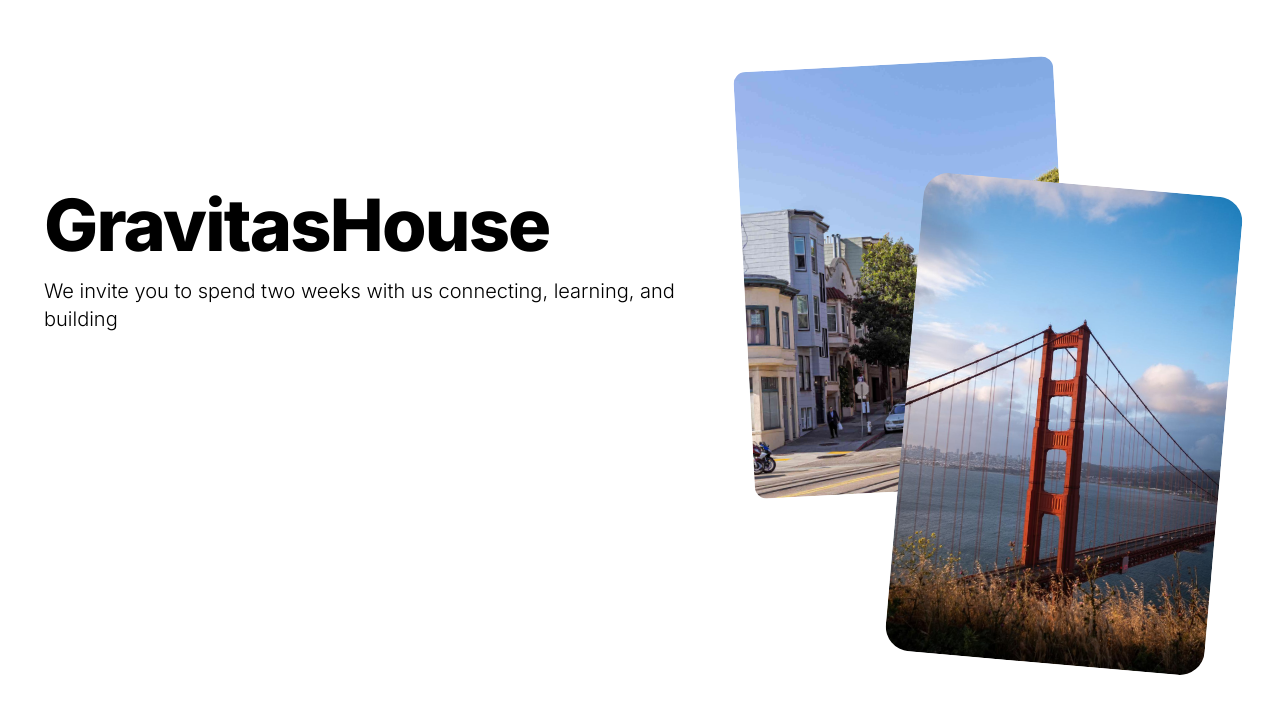
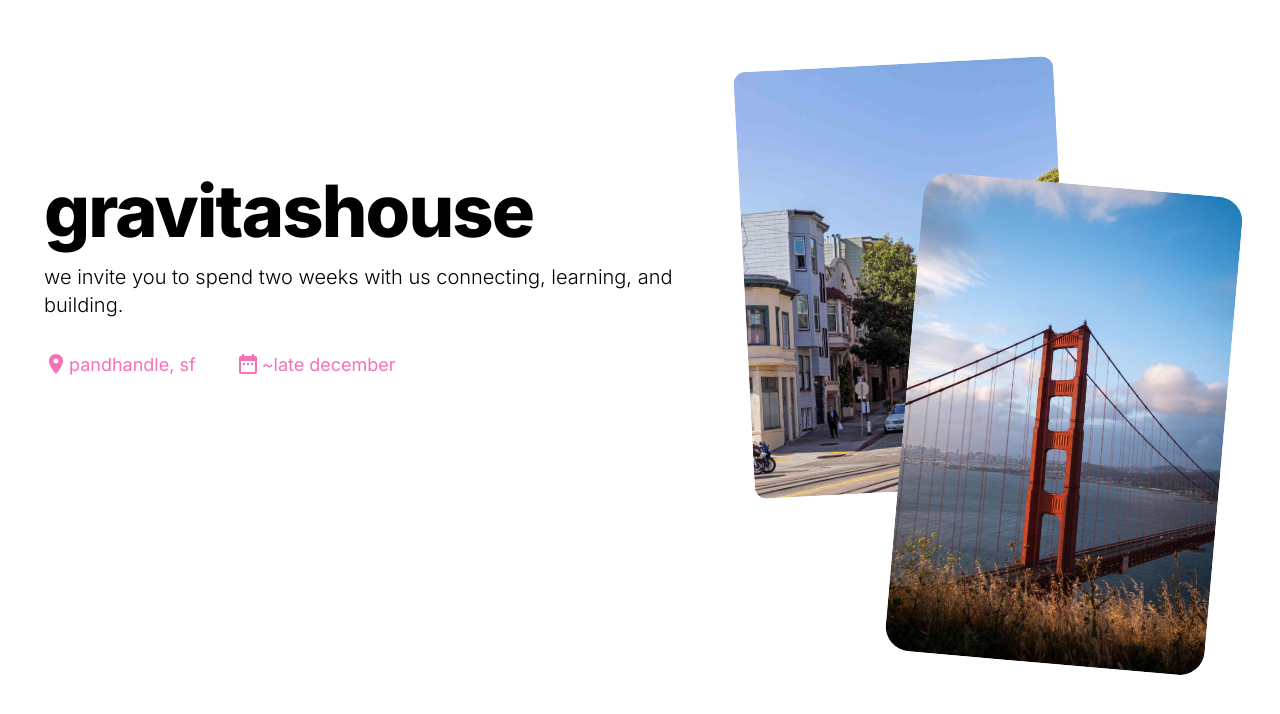
Before and after one commit to ritvikir/hackerhouse, a Next.js app: page / in a window 1280 px wide. Shown: the top 714 px of the page. Built offline with nearby package versions, Linux system fonts and the light colour scheme.

Commit message:
add date + location icons

```diff
--- a/package.json
+++ b/package.json
@@ -9,11 +9,15 @@
     "lint": "next lint"
   },
   "dependencies": {
+    "@fortawesome/fontawesome-svg-core": "^6.4.0",
+    "@fortawesome/free-solid-svg-icons": "^6.4.0",
+    "@fortawesome/react-fontawesome": "^0.2.0",
     "autoprefixer": "10.4.14",
     "next": "13.4.8",
     "postcss": "8.4.24",
     "react": "18.2.0",
     "react-dom": "18.2.0",
+    "react-icons": "^4.10.1",
     "tailwindcss": "3.3.2"
   }
 }
--- a/src/app/globals.css
+++ b/src/app/globals.css
@@ -2,8 +2,8 @@
 @tailwind components;
 @tailwind utilities;
 
-@import url('https://fonts.googleapis.com/css2?family=Merriweather:ital,wght@0,300;0,400;0,700;0,900;1,300;1,400;1,700;1,900&display=swap');
-
-/* h1 {
-    font-family: 'Merriweather', serif;
+@import url('https://fonts.googleapis.com/css2?family=Lora:ital,wght@0,400;0,500;0,600;0,700;1,400;1,500;1,600;1,700&display=swap');
+/*
+* {
+    font-family: 'Lora', serif;
 } */
--- a/src/app/page.js
+++ b/src/app/page.js
@@ -1,4 +1,6 @@
 import Image from "next/image";
+import { MdLocationOn } from 'react-icons/md';
+import {MdDateRange} from 'react-icons/md'
 
 export default function Home() {
   return (
@@ -7,12 +9,25 @@ export default function Home() {
         <div class="grid max-w-screen-xl px-4 py-8 mx-auto lg:gap-8 xl:gap-0 lg:py-16 lg:grid-cols-12">
           <div class=" place-self-center lg:col-span-7 mx-auto">
             <h1 class="max-w-2xl mb-4 text-4xl font-extrabold tracking-tight leading-none md:text-5xl xl:text-7xl">
-              GravitasHouse
+              gravitashouse
             </h1>
             <p class="max-w-2xl mb-6 font-light lg:mb-8 md:text-lg lg:text-xl ">
-              We invite you to spend two weeks with us connecting, learning, and building
+              we invite you to spend two weeks with us connecting, learning, and building.
             </p>
+            <div className="text-lg text-pink-400 ">
+              <div className="inline-block pr-10">
+              <MdLocationOn className="text-2xl inline-block mr-[1px] mb-1" />
+             <div className="inline-block">pandhandle, sf</div>
+              </div>
+             <div className="inline-block">
+             <MdDateRange className="text-2xl inline-block mb-1 mr-[2px]" />
+             <div className="inline-block">~late december</div>
+
+             </div>
+
+            </div>
           </div>
+
           <div className="relative hidden lg:mt-0 lg:col-span-5 lg:flex">
             <Image
               src="/sfhill.jpeg"
```
Also changed, not shown: 1 other file (tests, documents, lock files or other folders).
